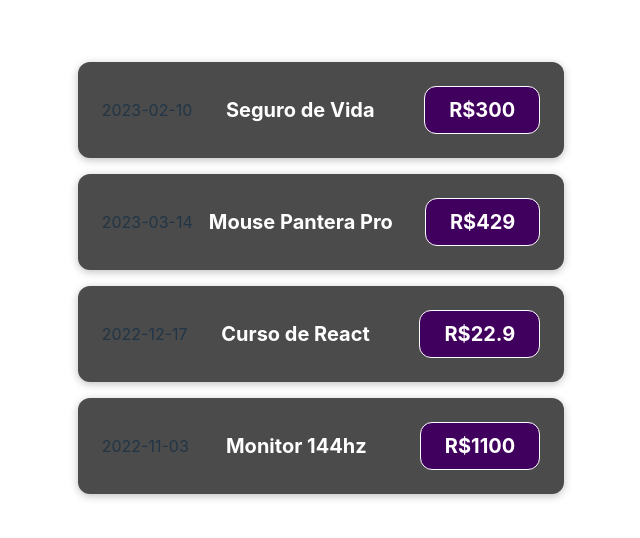
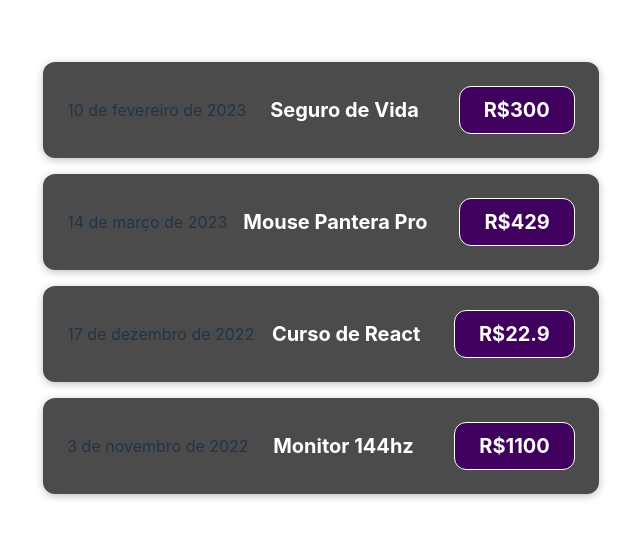
Before and after one commit to mathesukkj/expense-tracker, a React (Vite) app: page / in a window 1280 px wide. Shown: the part 122-660 px from the top of the page, without its empty margins (319-959 px from the left). Built offline with nearby package versions, Linux system fonts and the light colour scheme.

Commit message:
style: add date formatting

```diff
--- a/src/components/ExpenseItem.jsx
+++ b/src/components/ExpenseItem.jsx
@@ -4,7 +4,13 @@ import "./ExpenseItem.css";
 export default function ExpenseItem(props) {
     return (
         <div className="expense-item">
-            <div>{props.date.toISOString().substring(0, 10)}</div>
+            <div>
+                {props.date.toLocaleString("pt-BR", {
+                    day: "numeric",
+                    month: "long",
+                    year: "numeric",
+                })}
+            </div>
 
             <div className="description">
                 <h2>{props.title}</h2>
```
